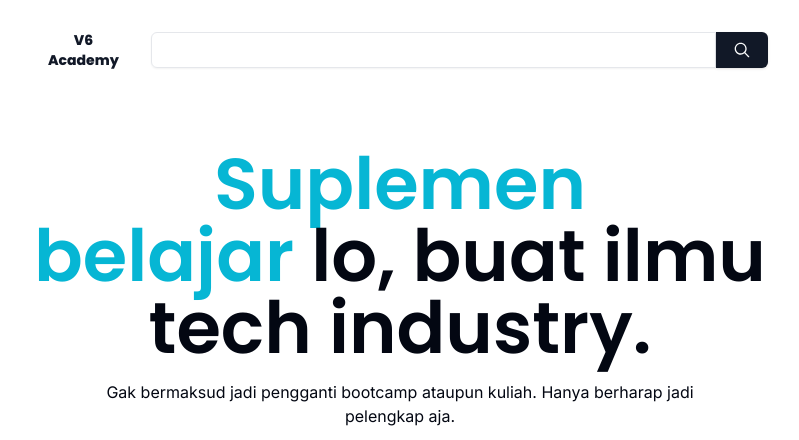
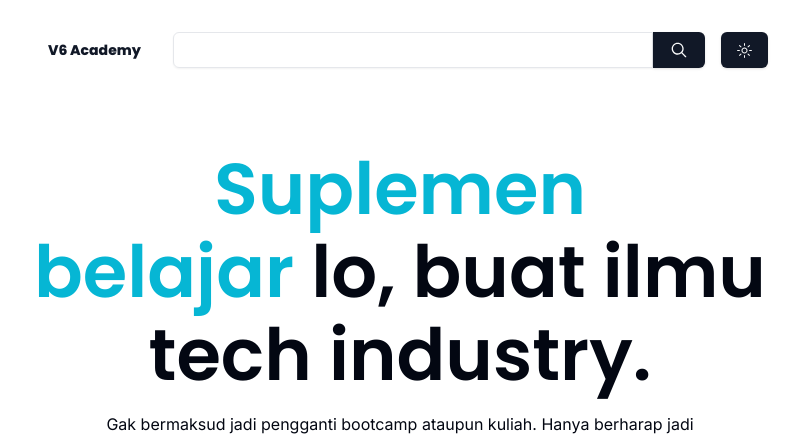
Before and after one commit to theodevoid/v6-academy, a Next.js app in the folder apps/web/: page / in a window 1280 px wide. Shown: the top 440 px of the page, without its empty margins (240-1039 px from the left). Built offline with nearby package versions, Linux system fonts and the light colour scheme.

Commit message:
feat(theme): add dark mode toggle

```diff
--- a/apps/web/src/features/home/components/HeroSection.tsx
+++ b/apps/web/src/features/home/components/HeroSection.tsx
@@ -3,7 +3,7 @@ import { Button } from '~/components/ui/button';
 export const HeroSection = () => {
   return (
     <div className="mb-16 mt-20 flex flex-col items-center gap-4">
-      <h1 className="text-center font-heading text-5xl font-semibold leading-[1.15] lg:text-7xl">
+      <h1 className="text-center font-heading text-5xl font-semibold leading-[1.15] lg:text-7xl lg:leading-[1.15]">
         <span className="text-cyan-500">Suplemen belajar</span>
         &nbsp;lo, buat ilmu tech industry.
       </h1>
--- a/apps/web/src/features/home/components/SearchBar.tsx
+++ b/apps/web/src/features/home/components/SearchBar.tsx
@@ -1,18 +1,35 @@
-import { MagnifyingGlassIcon } from '@radix-ui/react-icons';
+import { MagnifyingGlassIcon, MoonIcon, SunIcon } from '@radix-ui/react-icons';
+import { useTheme } from 'next-themes';
 
 import { Button } from '~/components/ui/button';
 import { Input } from '~/components/ui/input';
 
 export const SearchBar = () => {
+  const { theme, setTheme } = useTheme();
+
+  const toggleTheme = () => {
+    if (theme === 'light') {
+      setTheme('dark');
+      return;
+    }
+
+    setTheme('light');
+  };
+
   return (
     <div>
-      <div className="flex">
-        <Button variant="link" className="mr-4 font-heading font-extrabold">
+      <div className="flex gap-4">
+        <Button variant="link" className="font-heading font-extrabold">
           V6 Academy
         </Button>
-        <Input className=" rounded-e-none px-6" />
-        <Button className=" rounded-s-none ">
-          <MagnifyingGlassIcon height={20} width={20} />
+        <div className="flex flex-1">
+          <Input className=" rounded-e-none px-6" />
+          <Button className=" rounded-s-none">
+            <MagnifyingGlassIcon height={20} width={20} />
+          </Button>
+        </div>
+        <Button onClick={toggleTheme}>
+          {theme === 'light' ? <SunIcon /> : <MoonIcon />}
         </Button>
       </div>
     </div>
```
